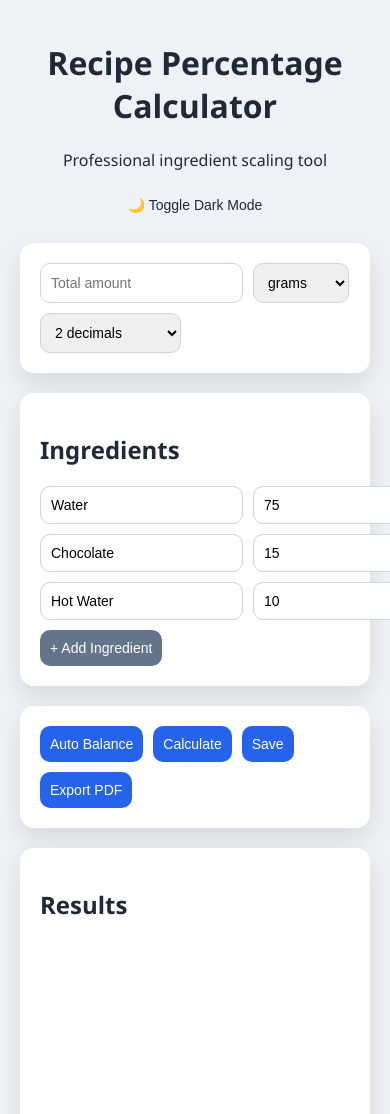
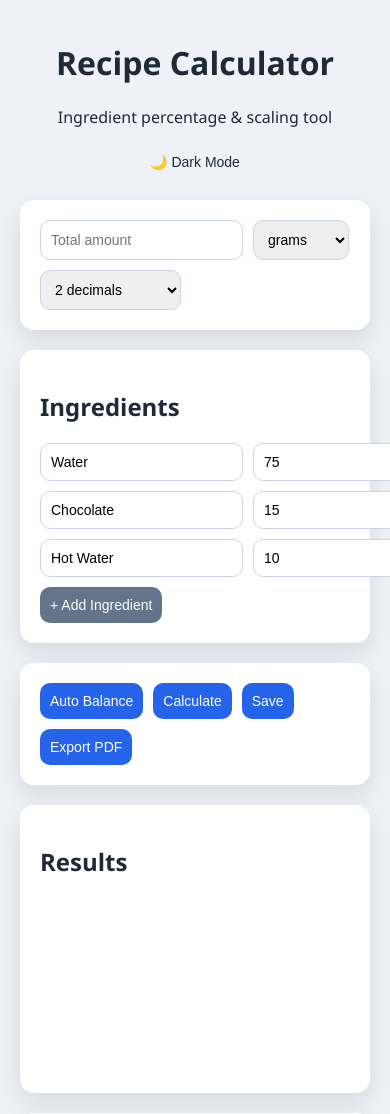
Before and after one commit to Larpie3/clc, a plain HTML site: page index.html in a window 390 px wide. Shown: the top 1114 px of the page. Drawn offline with nearby package versions, Linux system fonts and the light colour scheme.

Commit message:
Refactor index.html for improved layout and clarity
Updated header title and description for clarity. Changed class names and added a chart wrapper for better layout.

```diff
--- a/index.html
+++ b/index.html
@@ -2,18 +2,18 @@
 <html lang="en">
 <head>
   <meta charset="UTF-8" />
-  <meta name="viewport" content="width=device-width, initial-scale=1.0" />
+  <meta name="viewport" content="width=device-width, initial-scale=1.0"/>
   <title>Recipe Percentage Calculator</title>
 
-  <link rel="stylesheet" href="style.css" />
+  <link rel="stylesheet" href="style.css"/>
   <script src="https://cdn.jsdelivr.net/npm/chart.js"></script>
 </head>
 <body>
   <div class="app">
     <header>
-      <h1>Recipe Percentage Calculator</h1>
-      <p>Professional ingredient scaling tool</p>
-      <button class="ghost" id="darkBtn">🌙 Toggle Dark Mode</button>
+      <h1>Recipe Calculator</h1>
+      <p>Ingredient percentage & scaling tool</p>
+      <button id="darkBtn" class="ghost">🌙 Dark Mode</button>
     </header>
 
     <section class="card">
@@ -44,10 +44,12 @@
       <button id="pdfBtn">Export PDF</button>
     </section>
 
-    <section class="card">
+    <section class="card print-area">
       <h2>Results</h2>
       <div id="results"></div>
-      <canvas id="chart"></canvas>
+      <div class="chart-wrapper">
+        <canvas id="chart"></canvas>
+      </div>
     </section>
 
     <section class="card">
```
